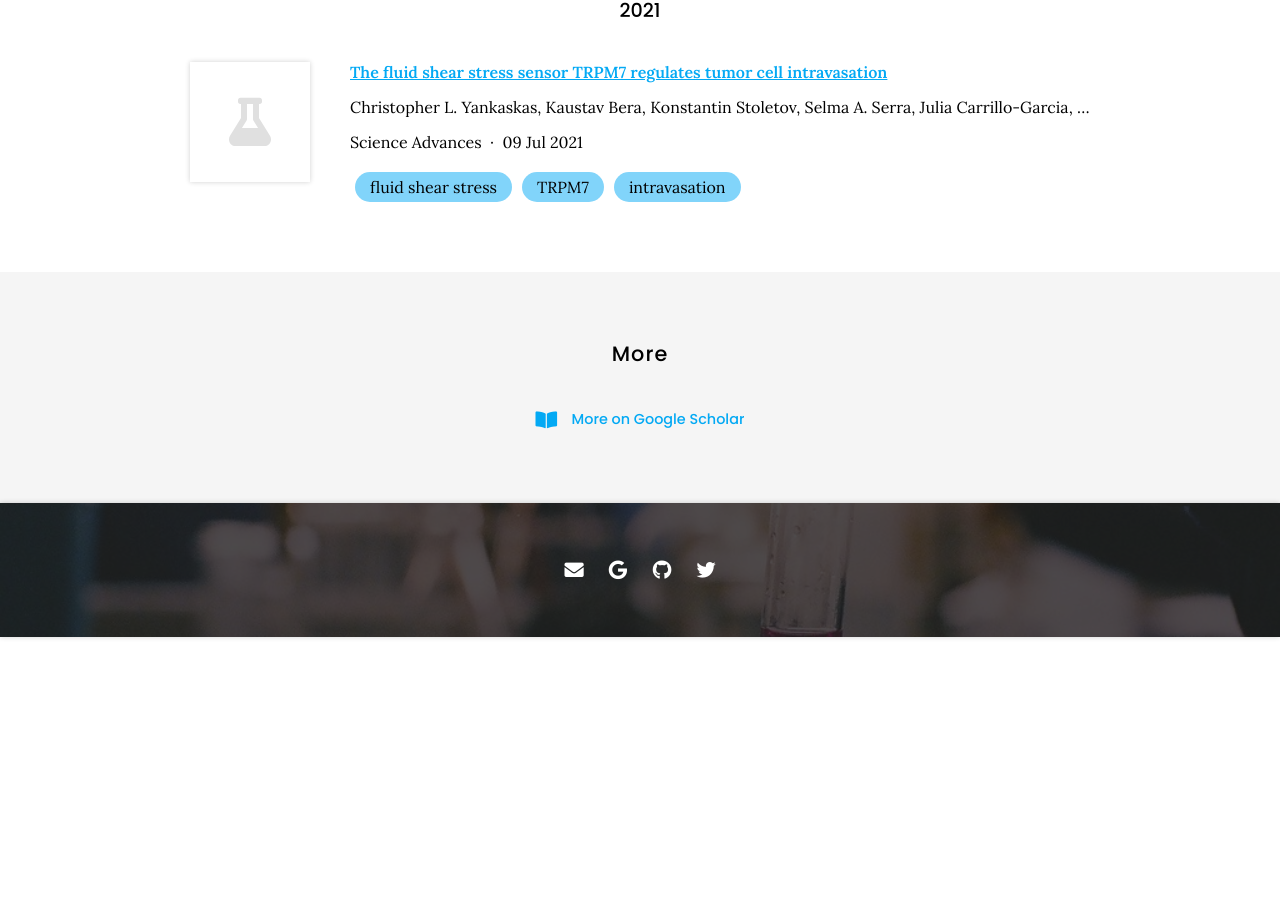
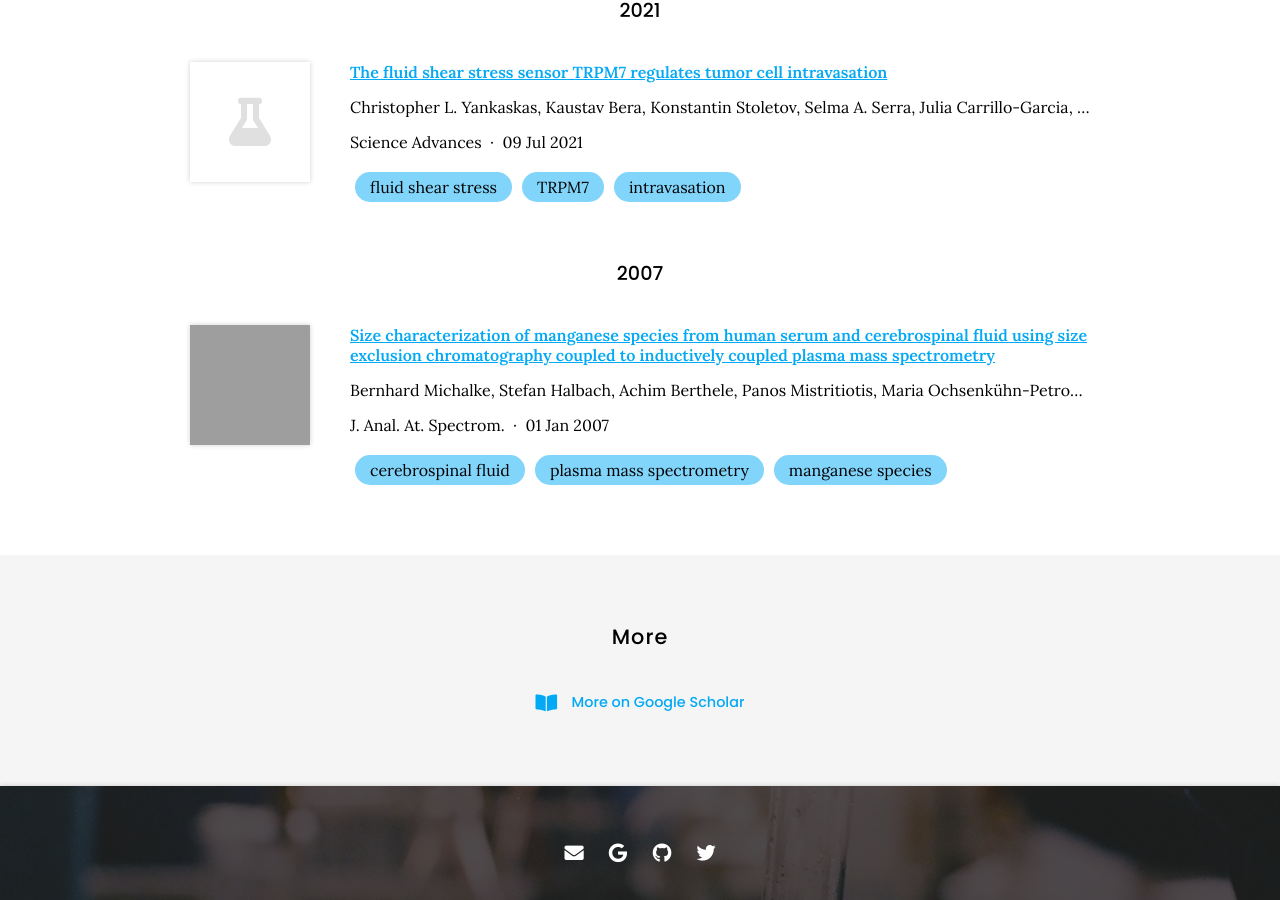
Before and after one commit to mistriotis-lab/mistriotis-lab.github.io, a Jekyll site: the page built from publications/index.md, in a window 1280 px wide and 900 px high, scrolled down 552 px. Built offline with Jekyll 4.4.1, drawn with Linux system fonts in a browser that asks for light colours; nearby versions of some CDN libraries; before the commit the page ends 1189 px from its top, so only the background shows below that; grey boxes are pictures that could not be loaded.

Commit message:
Generate citations

```diff
--- a/_data/citations.yaml
+++ b/_data/citations.yaml
@@ -45,3 +45,21 @@
   - fluid shear stress
   - TRPM7
   - intravasation
+- id: doi:10.1039/B610639K
+  title: Size characterization of manganese species from human serum and cerebrospinal
+    fluid using size exclusion chromatography coupled to inductively coupled plasma
+    mass spectrometry
+  authors:
+  - Bernhard Michalke
+  - Stefan Halbach
+  - Achim Berthele
+  - Panos Mistritiotis
+  - "Maria Ochsenk\xFChn-Petropoulou"
+  publisher: J. Anal. At. Spectrom.
+  date: '2007-01-01'
+  link: https://doi.org/c8vn33
+  image: /images/papers/manganese.jpeg
+  tags:
+  - cerebrospinal fluid
+  - plasma mass spectrometry
+  - manganese species
```
